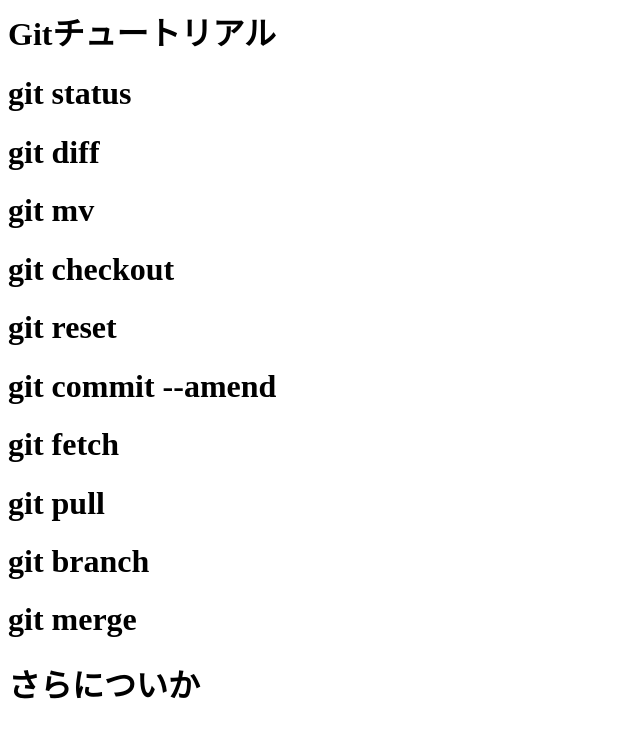
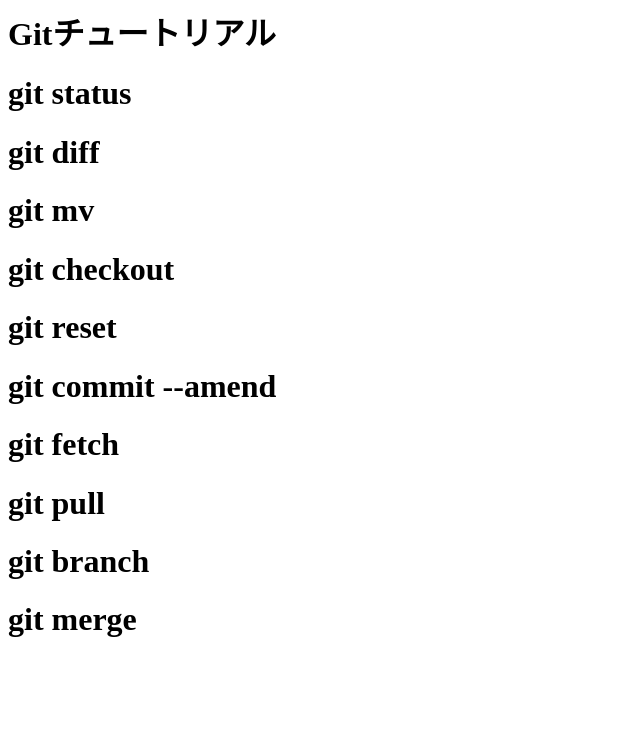
Before and after one commit to KoichiYanagisawa/apprentice, a plain HTML site: page week3-4/index.html in a window 1280 px wide. Shown: the whole page, without its empty margins (0-640 px from the left). Drawn offline with Linux system fonts and the light colour scheme.

Commit message:
一旦内容をUdemyと合わせた

```diff
--- a/week3-4/index.html
+++ b/week3-4/index.html
@@ -9,4 +9,3 @@
 <h1>git pull</h1>
 <h1>git branch</h1>
 <h1>git merge</h1>
-<h1>さらについか</h1>
```
